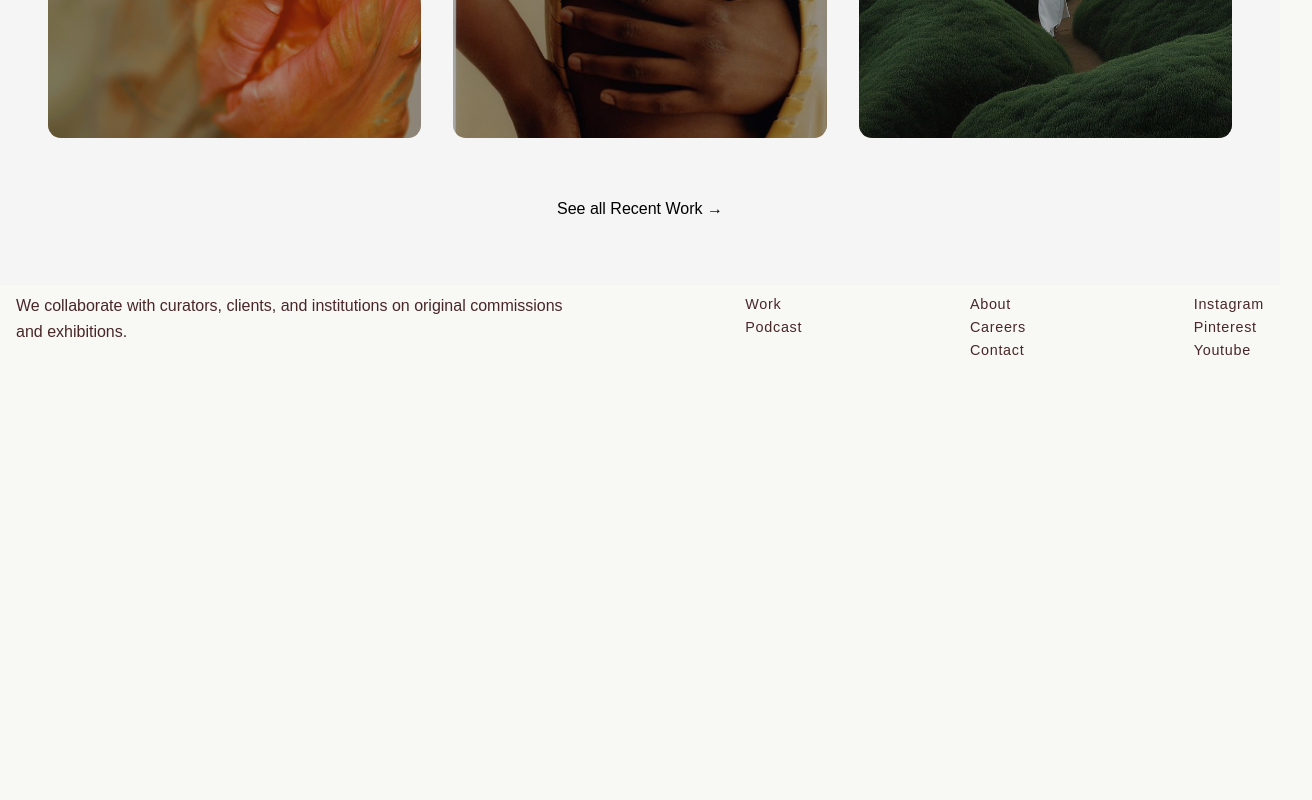
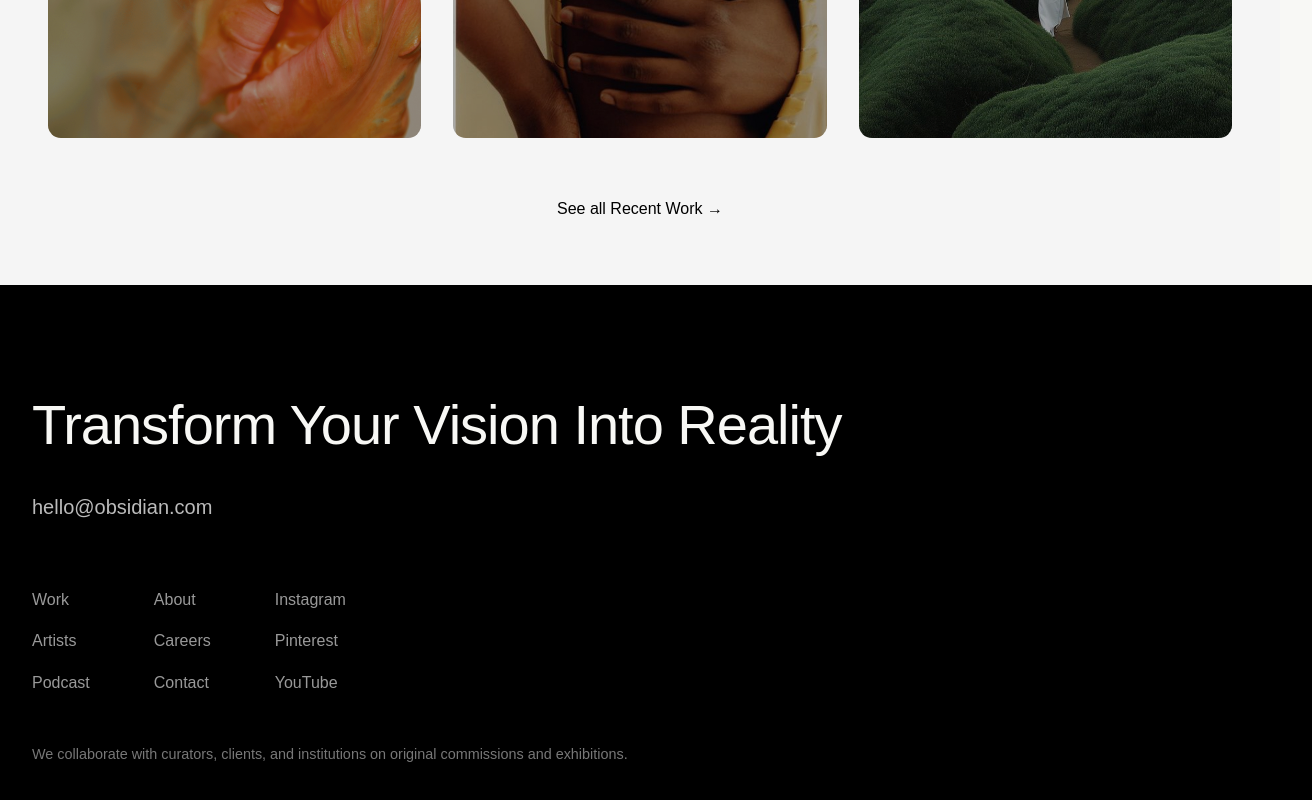
Before and after one commit to janellucia/obsidian, a Next.js app: page / in a window 1280 px wide. Shown: the part 3428-4228 px from the top of the page, 1312 px wide, since content can reach past the window. Before the commit the page ends 3798 px from the top, so only its background shows below. Built offline with nearby package versions, Linux system fonts and the light colour scheme; a web font is replaced by a local one.

Commit message:
footer let's try this again ugggghh

```diff
--- a/components/footer.js
+++ b/components/footer.js
@@ -1,42 +1,110 @@
-import { useRouter } from "next/router";
+'use client';
+
+import { useEffect, useRef } from 'react';
 import Link from 'next/link';
+import gsap from 'gsap';
+import { ScrollTrigger } from 'gsap/ScrollTrigger';
+import styles from './footer.module.css';
 
-export default function Footer() {
-  const router = useRouter()
+if (typeof window !== 'undefined') {
+  gsap.registerPlugin(ScrollTrigger);
+}
+
+const Footer = () => {
+  const containerRef = useRef(null);
+  const headingRef = useRef(null);
+  const contactRef = useRef(null);
+  const navLinksContainerRef = useRef(null);
+  const socialsContainerRef = useRef(null);
+
+  useEffect(() => {
+    // const ctx = gsap.context(() => {
+    //   const navLinks = navLinksContainerRef.current.querySelectorAll(`.${styles.navLink}`);
+    //   const socialLinks = socialsContainerRef.current.querySelectorAll(`.${styles.navLink}`);
+
+    //   const tl = gsap.timeline({
+    //     scrollTrigger: {
+    //       trigger: containerRef.current,
+    //       start: 'top 80%',
+    //     },
+    //     defaults: { ease: 'power3.out', duration: 1 },
+    //   });
+
+    //   tl.fromTo(
+    //     headingRef.current,
+    //     { y: 60, opacity: 0 },
+    //     { y: 0, opacity: 1 }
+    //   )
+    //     .fromTo(
+    //       contactRef.current,
+    //       { y: 40, opacity: 0 },
+    //       { y: 0, opacity: 1 },
+    //       '-=0.8'
+    //     )
+    //     .fromTo(
+    //       navLinks,
+    //       { y: 30, opacity: 0 },
+    //       { y: 0, opacity: 1, stagger: 0.1 },
+    //       '-=0.6'
+    //     )
+    //     .fromTo(
+    //       socialLinks,
+    //       { opacity: 0 },
+    //       { opacity: 1, stagger: 0.1 },
+    //       '-=0.8'
+    //     );
+    // }, containerRef);
+
+    // return () => ctx.revert();
+  }, []);
 
   return (
-    <footer className='site-footer'>
-      <nav>
-        <ul>
-          <li>
-            <p>We collaborate with curators, clients, and institutions on original commissions and exhibitions.</p>
-          </li>
-          <li>
-            <Link className={router.pathname == "/work" || router.pathname == "/work/[slug]" ? "active" : ""} href="/work">
-              Work
-            </Link>
-            <Link href="">
-              Podcast
-            </Link>
-          </li>
-          <li>
-            <Link className={router.pathname == "/about" ? "active" : ""} href="/about">
-              About
-            </Link>
-            <Link className={router.pathname == "/about" ? "active" : ""} href="/about">
-              Careers
-            </Link>
-            <Link className={router.pathname == "/contact" ? "active" : ""} href="/contact">
-              Contact
-            </Link>
-          </li>
-          <li>
-            <Link href="">Instagram</Link>
-            <Link href="">Pinterest</Link>
-            <Link href="">Youtube</Link>
-          </li>
-        </ul>
-      </nav>
+    <footer ref={containerRef} className={styles.footer}>
+      <div className={styles.inner}>
+        <h2 ref={headingRef} className={styles.headline}>
+          Transform Your Vision Into Reality
+        </h2>
+
+        <a
+          href="mailto:hello@obsidian.com"
+          ref={contactRef}
+          className={styles.email}
+        >
+          hello@obsidian.com
+        </a>
+
+        <div className={styles.links} ref={navLinksContainerRef}>
+          <div className={styles.column}>
+            {['Work', 'Artists', 'Podcast'].map((link) => (
+              <Link key={link} href={`/${link.toLowerCase()}`} className={styles.navLink}>
+                {link}
+              </Link>
+            ))}
+          </div>
+
+          <div className={styles.column}>
+            {['About', 'Careers', 'Contact'].map((link) => (
+              <Link key={link} href={`/${link.toLowerCase()}`} className={styles.navLink}>
+                {link}
+              </Link>
+            ))}
+          </div>
+
+          <div className={styles.column} ref={socialsContainerRef}>
+            {['Instagram', 'Pinterest', 'YouTube'].map((social) => (
+              <a key={social} href="#" target="_blank" className={styles.navLink}>
+                {social}
+              </a>
+            ))}
+          </div>
+        </div>
+
+        <div className={styles.note}>
+          We collaborate with curators, clients, and institutions on original commissions and exhibitions.
+        </div>
+      </div>
     </footer>
-  )
-}
+  );
+};
+
+export default Footer;
```
